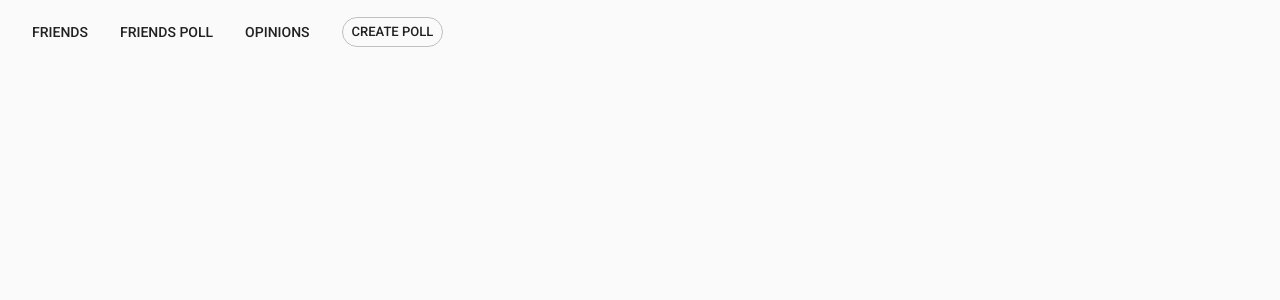
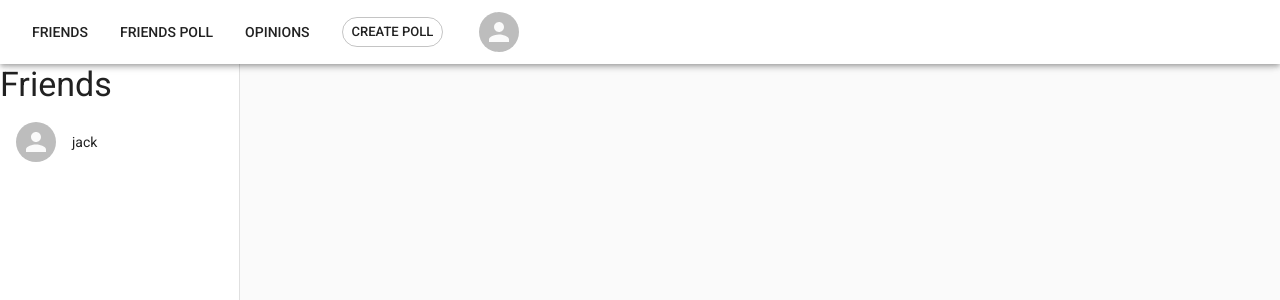
Before and after one commit to hatchways/team-pretzel, a React (Create React App) app in the folder client/: page /dashboard in a window 1280 px wide. Shown: the top 300 px of the page. Built offline with nearby package versions, Linux system fonts and the light colour scheme; no server answers.

Commit message:
pre-merge commit

```diff
--- a/client/src/App.jsx
+++ b/client/src/App.jsx
@@ -10,10 +10,10 @@ const App = () => {
     <MuiThemeProvider theme={theme}>
       <BrowserRouter>
         <CssBaseline />
-        <Route exact path="/">
+        {/* <Route exact path="/">
           <Redirect to="/signin" />
         </Route>
-        <Route exact path={["/signin", "/signup"]} component={AuthPage} />
+        <Route exact path={["/signin", "/signup"]} component={AuthPage} /> */}
         <Route exact path="/dashboard" component={Dashboard} />
       </BrowserRouter>
     </MuiThemeProvider>
--- /dev/null
+++ b/client/src/components/AppBarDrawer/index.js
@@ -0,0 +1,92 @@
+import React, { useState } from "react";
+import { Link } from "react-router-dom";
+import { makeStyles } from "@material-ui/core/styles";
+import {
+  Button,
+  Drawer,
+  AppBar,
+  CssBaseline,
+  Toolbar,
+  Avatar
+} from "@material-ui/core";
+import FriendList from "../FriendList";
+
+const drawerWidth = 240;
+
+const useStyles = makeStyles(theme => ({
+  root: {
+    display: "flex"
+  },
+  appBar: {
+    zIndex: theme.zIndex.drawer + 1,
+    backgroundColor: "white"
+  },
+  menuButton: {
+    marginRight: theme.spacing(2),
+    textDecoration: "none"
+  },
+  button: {
+    margin: theme.spacing(1),
+    borderRadius: 100
+  },
+  drawer: {
+    width: drawerWidth,
+    flexShrink: 0
+  },
+  drawerPaper: {
+    width: drawerWidth
+  },
+  // content: {
+  //   flexGrow: 1,
+  //   padding: theme.spacing(3)
+  // },
+  toobar: { position: "flex-end" },
+  toolbar: theme.mixins.toolbar
+}));
+
+export default function AppBarDrawer({ friends, user }) {
+  const classes = useStyles();
+
+  return (
+    <div className={classes.root}>
+      <CssBaseline />
+      <AppBar position="fixed" className={classes.appBar}>
+        <Toolbar className="classes.toolbar">
+          <Link to="#" className={classes.menuButton}>
+            <Button>Friends</Button>
+          </Link>
+          <Link to="#" className={classes.menuButton}>
+            <Button>Friends poll</Button>
+          </Link>
+          <Link to="#" className={classes.menuButton}>
+            <Button>Opinions</Button>
+          </Link>
+          <Link to="#" className={classes.menuButton}>
+            <Button variant="outlined" size="small" className={classes.button}>
+              Create Poll
+            </Button>
+          </Link>
+          <Button
+            aria-controls="simple-menu"
+            aria-haspopup="true"
+            //onClick={handleClick}
+          >
+            <Avatar alt={user.first_name} src={user.avatar} />
+            {user.first_name}
+          </Button>
+        </Toolbar>
+      </AppBar>
+
+      <Drawer
+        className={classes.drawer}
+        variant="permanent"
+        classes={{
+          paper: classes.drawerPaper
+        }}
+      >
+        <div className={classes.toolbar} />
+        <FriendList friends={friends} />
+      </Drawer>
+    </div>
+  );
+}
--- /dev/null
+++ b/client/src/components/FriendList/index.js
@@ -0,0 +1,25 @@
+import React from "react";
+import { makeStyles } from "@material-ui/core/styles";
+import { List, Typography } from "@material-ui/core";
+import Friends from "../Friends";
+
+const useStyles = makeStyles(theme => ({
+  //title: { flexGrow: 1 }
+}));
+
+const FriendList = ({ friends }) => {
+  const classes = useStyles();
+
+  return (
+    <>
+      <Typography variant="h4" className={classes.title}>
+        Friends
+      </Typography>
+      <List>
+        <Friends friends={friends} />
+      </List>
+    </>
+  );
+};
+
+export default FriendList;
--- /dev/null
+++ b/client/src/components/Friends/index.js
@@ -0,0 +1,19 @@
+import React from "react";
+import { ListItem, ListItemAvatar, Avatar } from "@material-ui/core";
+
+const Friends = ({ friends }) => {
+  return (
+    <>
+      {friends.map(friend => (
+        <ListItem>
+          <ListItemAvatar>
+            <Avatar alt={friend.first_name} src={friend.avatar} />
+          </ListItemAvatar>
+          {friend.first_name}
+        </ListItem>
+      ))}
+    </>
+  );
+};
+
+export default Friends;
--- a/client/src/components/Navbar/index.js
+++ /dev/null
@@ -1,58 +0,0 @@
-import React from "react";
-import { Link } from "react-router-dom";
-import { makeStyles } from "@material-ui/core/styles";
-import { Toolbar, Button } from "@material-ui/core";
-//import {Fab} from "@material-ui/core/";
-
-const useStyles = makeStyles(theme => ({
-  root: {
-    flexGrow: 1
-  },
-  menuButton: {
-    marginRight: theme.spacing(2),
-    textDecoration: "none",
-    display: "flex",
-    alignItems: "flex-end"
-  },
-  title: {
-    flexGrow: 1
-  },
-  button: {
-    margin: theme.spacing(1),
-    borderRadius: 100
-  },
-  input: {
-    display: "none"
-  },
-  toolbar: {
-    display: "flex",
-    alignContent: "flex-end"
-  }
-}));
-
-const Navbar = () => {
-  const classes = useStyles();
-
-  return (
-    <div className={classes.root}>
-      <Toolbar className="classes.toolbar">
-        <Link to="#" className={classes.menuButton}>
-          <Button>Friends</Button>
-        </Link>
-        <Link to="#" className={classes.menuButton}>
-          <Button>Friends poll</Button>
-        </Link>
-        <Link to="#" className={classes.menuButton}>
-          <Button>Opinions</Button>
-        </Link>
-        <Link to="#" className={classes.menuButton}>
-          <Button variant="outlined" size="small" className={classes.button}>
-            Create Poll
-          </Button>
-        </Link>
-      </Toolbar>
-    </div>
-  );
-};
-
-export default Navbar;
--- a/client/src/pages/Dashboard/index.js
+++ b/client/src/pages/Dashboard/index.js
@@ -1,9 +1,36 @@
 import React from "react";
-import Navbar from "../../components/Navbar";
+import AppBarDrawer from "../../components/AppBarDrawer";
+import axios from "axios";
 
 class Dashboard extends React.Component {
+  state = {
+    user: {},
+    friends: [{ first_name: "jack" }],
+    authenticated: false
+  };
+
+  componentDidMount() {
+    this.getUser();
+    this.getFriends();
+  }
+
+  getUser = async () => {
+    const response = await axios.get("https://reqres.in/api/users/2");
+
+    this.setState({ authenticated: true, user: response.data.data });
+  };
+
+  getFriends = async () => {
+    const response = await axios.get("https://reqres.in/api/users?page=2");
+    this.setState({ friends: response.data.data });
+  };
+
   render() {
-    return <Navbar />;
+    return (
+      <>
+        <AppBarDrawer friends={this.state.friends} user={this.state.user} />
+      </>
+    );
   }
 }
 
```
